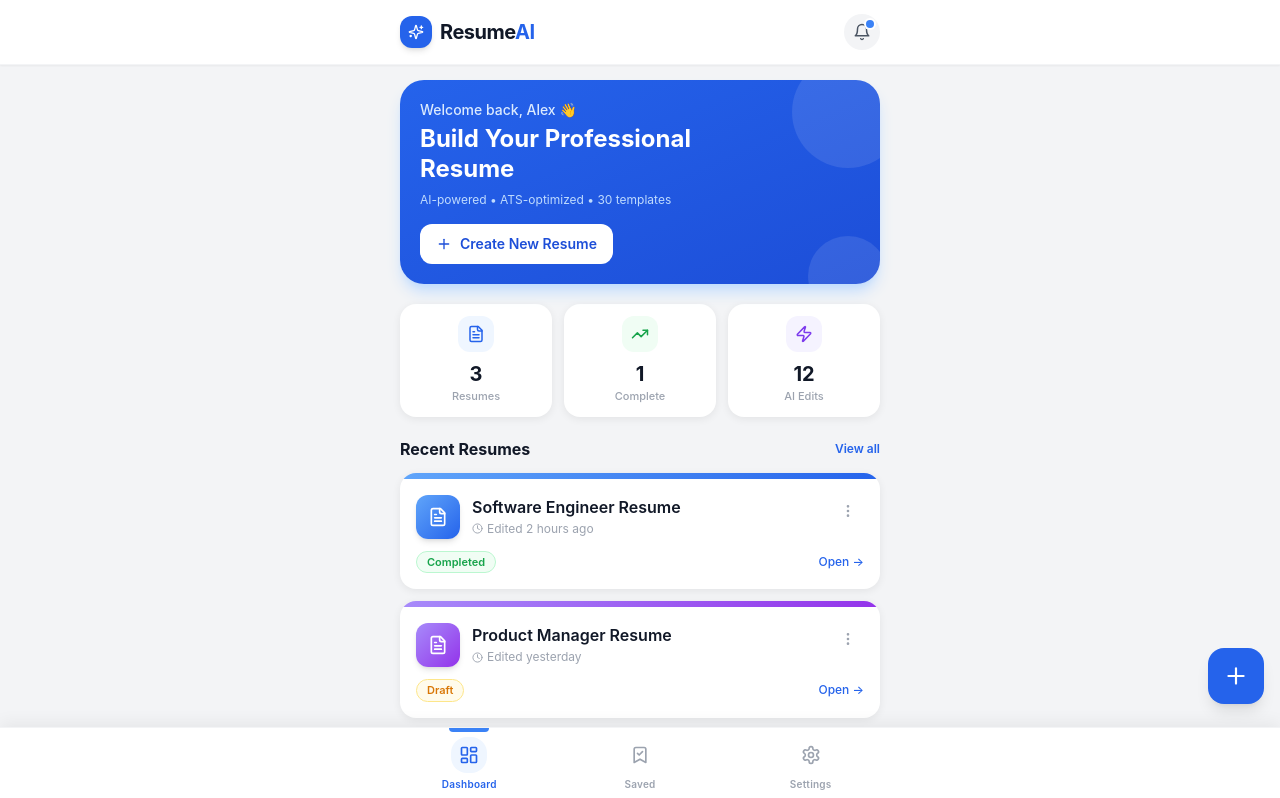
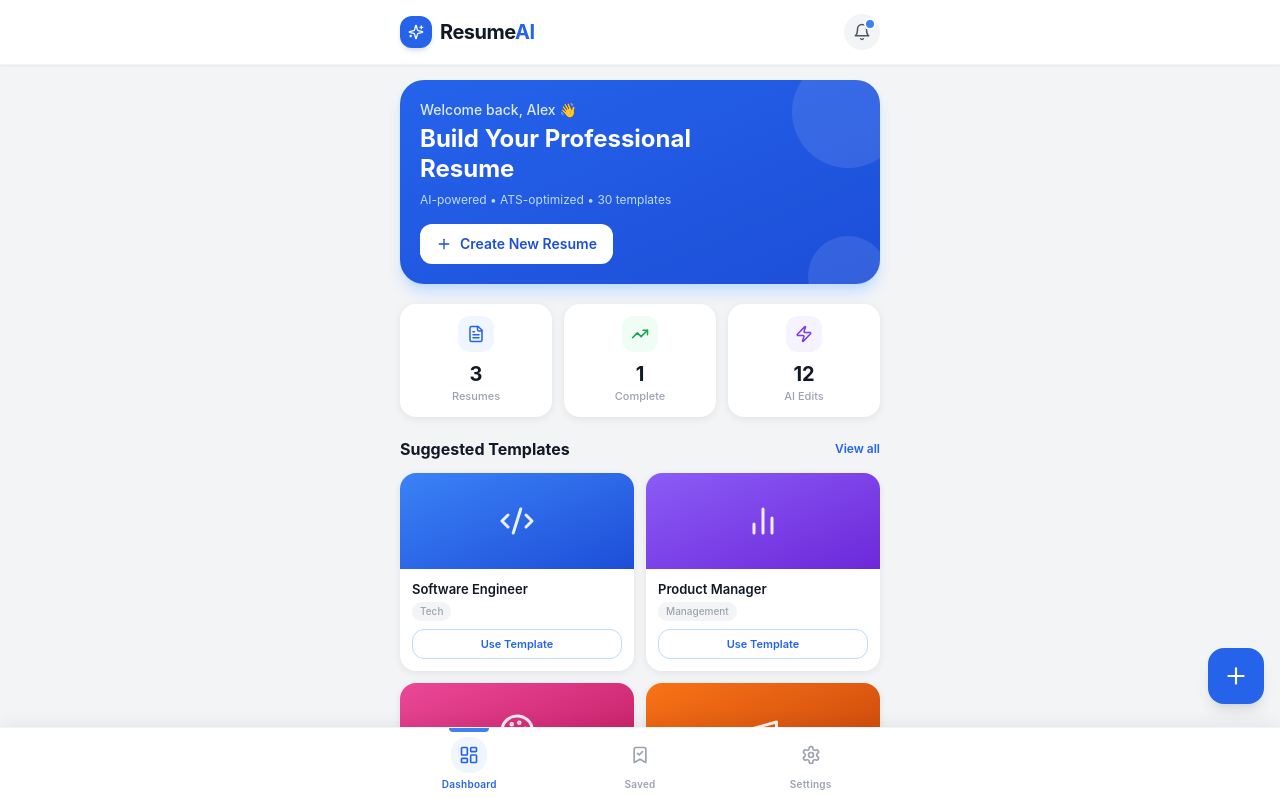
Before and after one commit to Qoqondabitta/resume-builder, a Next.js app: page / in a window 1280 px wide. Shown: the top 798 px of the page. Built offline with nearby package versions, Linux system fonts and the light colour scheme.

Commit message:
some changes to ui

```diff
--- a/app/page.tsx
+++ b/app/page.tsx
@@ -1,28 +1,18 @@
 'use client';
 
 import { motion } from 'framer-motion';
-import { Plus, Zap, TrendingUp, FileText, LayoutTemplate, Linkedin } from 'lucide-react';
+import { Plus, Zap, TrendingUp, FileText, LayoutTemplate, Linkedin, Code2, BarChart2, Palette, Megaphone, Database, Sparkles } from 'lucide-react';
 import { useState } from 'react';
 import Card from '@/components/Card';
 import Button from '@/components/Button';
-import ResumeCard from '@/components/ResumeCard';
 
-const SAMPLE_RESUMES = [
-  {
-    title:      'Software Engineer Resume',
-    lastEdited: 'Edited 2 hours ago',
-    status:     'Completed' as const,
-  },
-  {
-    title:      'Product Manager Resume',
-    lastEdited: 'Edited yesterday',
-    status:     'Draft' as const,
-  },
-  {
-    title:      'UX Designer Portfolio',
-    lastEdited: 'Edited 3 days ago',
-    status:     'Draft' as const,
-  },
+const TEMPLATES = [
+  { name: 'Software Engineer',  tag: 'Tech',        icon: Code2,        from: 'from-blue-500',   to: 'to-blue-700'   },
+  { name: 'Product Manager',    tag: 'Management',  icon: BarChart2,    from: 'from-violet-500', to: 'to-violet-700' },
+  { name: 'UX Designer',        tag: 'Design',      icon: Palette,      from: 'from-pink-500',   to: 'to-pink-700'   },
+  { name: 'Marketing Pro',      tag: 'Marketing',   icon: Megaphone,    from: 'from-orange-500', to: 'to-orange-700' },
+  { name: 'Data Scientist',     tag: 'Analytics',   icon: Database,     from: 'from-emerald-500',to: 'to-emerald-700'},
+  { name: 'Creative Director',  tag: 'Creative',    icon: Sparkles,     from: 'from-teal-500',   to: 'to-teal-700'   },
 ];
 
 const STATS = [
@@ -85,18 +75,45 @@ export default function DashboardPage() {
         })}
       </motion.div>
 
-      {/* Recent resumes */}
-      <div>
+      {/* Suggested Templates */}
+      <motion.div
+        initial={{ opacity: 0, y: 10 }}
+        animate={{ opacity: 1, y: 0 }}
+        transition={{ duration: 0.4, delay: 0.2 }}
+      >
         <div className="flex items-center justify-between mb-3">
-          <h2 className="text-base font-bold text-gray-900">Recent Resumes</h2>
+          <h2 className="text-base font-bold text-gray-900">Suggested Templates</h2>
           <button className="text-xs text-primary-600 font-semibold hover:underline">View all</button>
         </div>
-        <div className="space-y-3">
-          {SAMPLE_RESUMES.map((resume, i) => (
-            <ResumeCard key={resume.title} {...resume} index={i} />
+        <div className="grid grid-cols-2 gap-3">
+          {TEMPLATES.map(({ name, tag, icon: Icon, from, to }) => (
+            <motion.div
+              key={name}
+              whileHover={{ y: -2 }}
+              whileTap={{ scale: 0.97 }}
+              className="bg-white rounded-2xl shadow-card overflow-hidden flex flex-col"
+            >
+              {/* Thumbnail */}
+              <div className={`bg-gradient-to-br ${from} ${to} h-24 flex items-center justify-center`}>
+                <Icon size={36} className="text-white/90" />
+              </div>
+              {/* Info + action */}
+              <div className="p-3 flex flex-col gap-2 flex-1">
+                <div>
+                  <p className="text-[13px] font-semibold text-gray-900 leading-tight">{name}</p>
+                  <span className="inline-block mt-0.5 text-[10px] font-medium text-gray-400 bg-gray-100 px-2 py-0.5 rounded-full">{tag}</span>
+                </div>
+                <button
+                  onClick={() => setShowNew(true)}
+                  className="w-full mt-auto text-[11px] font-semibold text-primary-600 border border-primary-200 rounded-xl py-1.5 hover:bg-primary-50 active:scale-95 transition-all"
+                >
+                  Use Template
+                </button>
+              </div>
+            </motion.div>
           ))}
         </div>
-      </div>
+      </motion.div>
 
       {/* Quick tip card */}
       <motion.div
```
